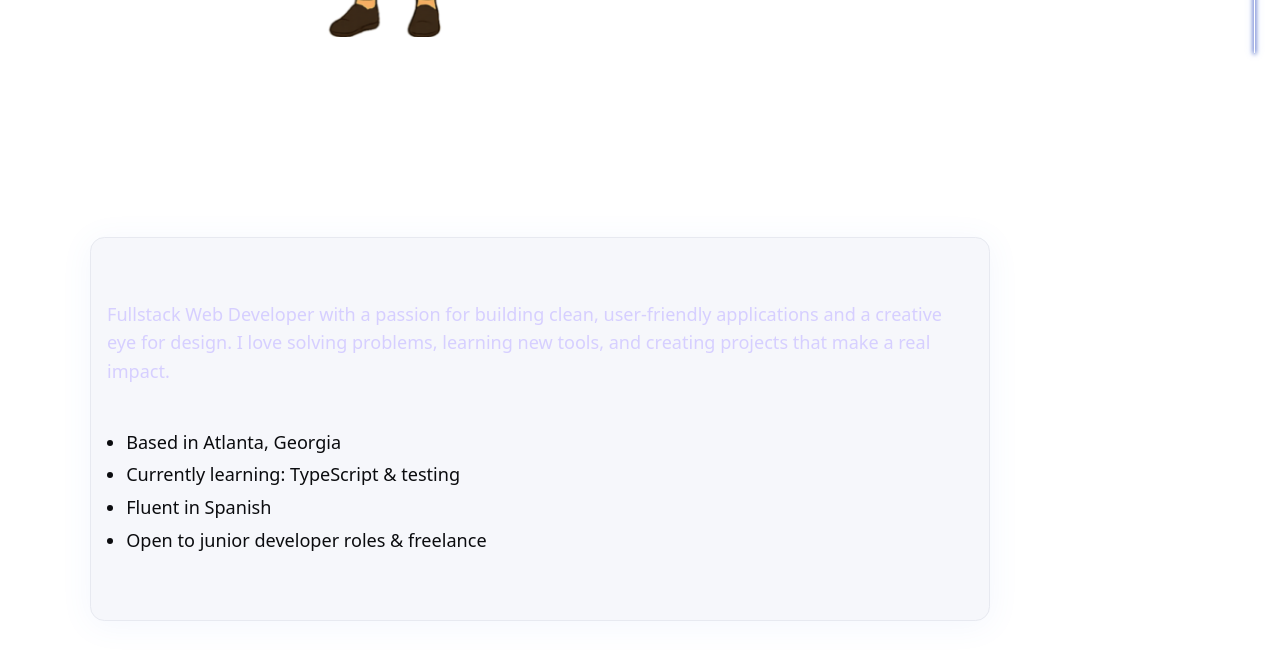
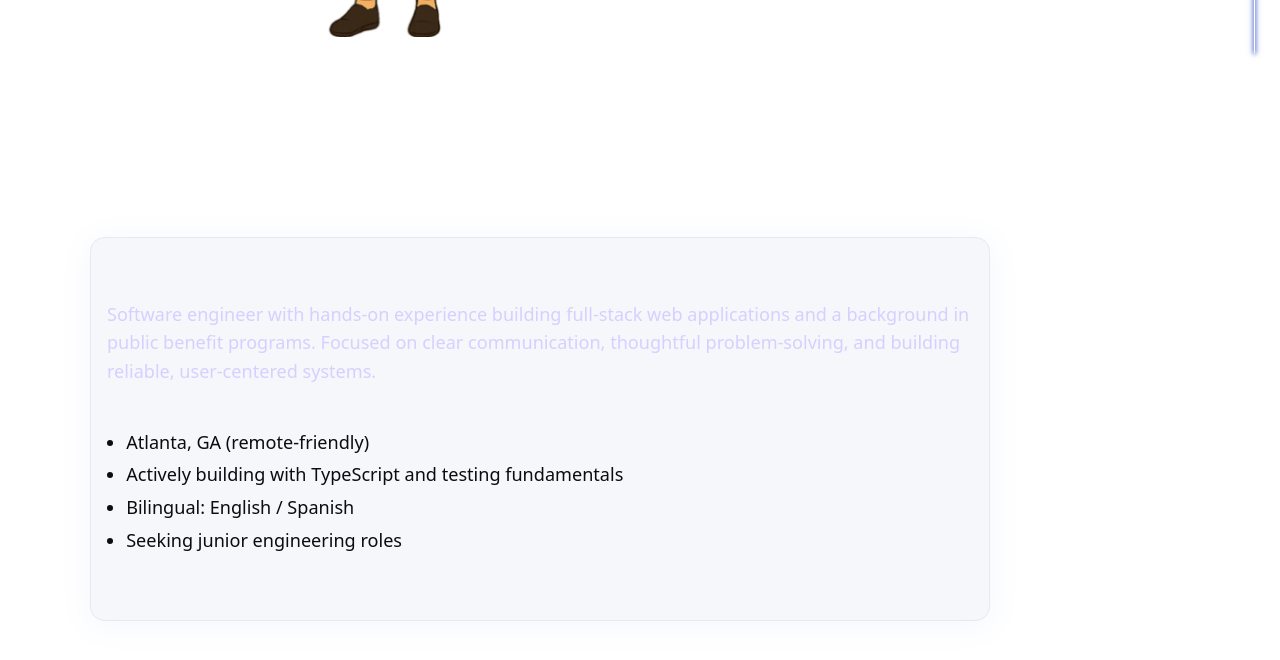
Before and after one commit to MajerAsh/AMajerWebsite, a React (Vite) app: page / in a window 1280 px wide. Shown: the part 747-1407 px from the top of the page. Built offline with nearby package versions, Linux system fonts and the light colour scheme.

Commit message:
at a glance edits

```diff
--- a/src/pages/AtAGlance.jsx
+++ b/src/pages/AtAGlance.jsx
@@ -18,16 +18,16 @@ export default function AtAGlance() {
       </header>
       <article className="card about-card about-card--left">
         <p className="muted" style={{ marginBottom: "1.2rem" }}>
-          Fullstack Web Developer with a passion for building clean,
-          user-friendly applications and a creative eye for design. I love
-          solving problems, learning new tools, and creating projects that make
-          a real impact.
+          Software engineer with hands-on experience building full-stack web
+          applications and a background in public benefit programs. Focused on
+          clear communication, thoughtful problem-solving, and building
+          reliable, user-centered systems.
         </p>
         <ul className="list-dots">
-          <li>Based in Atlanta, Georgia</li>
-          <li>Currently learning: TypeScript & testing</li>
-          <li>Fluent in Spanish</li>
-          <li>Open to junior developer roles & freelance</li>
+          <li>Atlanta, GA (remote-friendly)</li>
+          <li>Actively building with TypeScript and testing fundamentals</li>
+          <li>Bilingual: English / Spanish</li>
+          <li>Seeking junior engineering roles</li>
         </ul>
       </article>
     </section>
```
